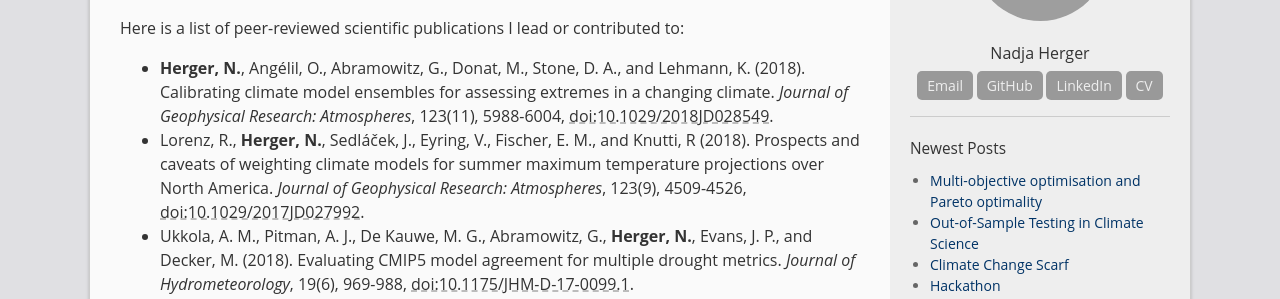
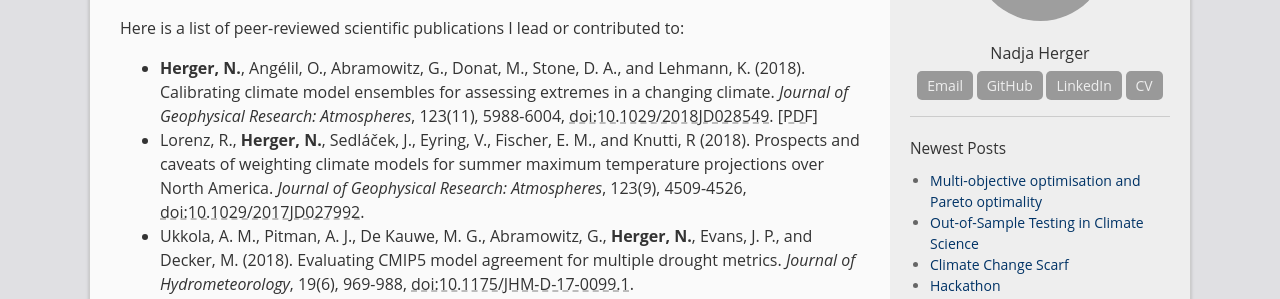
Before and after one commit to oliverangelil/oliverangelil.github.io, a Jekyll site: the page built from publications.md, in a window 1280 px wide. Shown: the part 236-535 px from the top of the page. Built offline with Jekyll 4.4.1, drawn with Linux system fonts in a browser that asks for light colours; grey boxes are pictures that could not be loaded.

Commit message:
add JGR pdf

```diff
--- a/publications.md
+++ b/publications.md
@@ -7,7 +7,7 @@ nocomments: true
 
 Here is a list of peer-reviewed scientific publications I lead or contributed to:
 
-* **Herger, N.**, Angélil, O., Abramowitz, G., Donat, M., Stone, D. A., and Lehmann, K. (2018). Calibrating climate model ensembles for assessing extremes in a changing climate. *Journal of Geophysical Research: Atmospheres*, 123(11), 5988-6004, [doi:10.1029/2018JD028549](https://agupubs.onlinelibrary.wiley.com/doi/abs/10.1029/2018JD028549).
+* **Herger, N.**, Angélil, O., Abramowitz, G., Donat, M., Stone, D. A., and Lehmann, K. (2018). Calibrating climate model ensembles for assessing extremes in a changing climate. *Journal of Geophysical Research: Atmospheres*, 123(11), 5988-6004, [doi:10.1029/2018JD028549](https://agupubs.onlinelibrary.wiley.com/doi/abs/10.1029/2018JD028549). [[PDF]](https://github.com/nherger/nherger.github.io/blob/master/documents/HergerJGR2018.pdf)
 * Lorenz, R., **Herger, N.**, Sedláček, J., Eyring, V., Fischer, E. M., and Knutti, R (2018). Prospects and caveats of weighting climate models for summer maximum temperature projections over North America. *Journal of Geophysical Research: Atmospheres*, 123(9), 4509-4526, [doi:10.1029/2017JD027992](https://agupubs.onlinelibrary.wiley.com/doi/10.1029/2017JD027992).
 * Ukkola, A. M., Pitman, A. J., De Kauwe, M. G., Abramowitz, G., **Herger, N.**, Evans, J. P., and Decker, M. (2018). Evaluating CMIP5 model agreement for multiple drought metrics. *Journal of Hydrometeorology*, 19(6), 969-988, [doi:10.1175/JHM-D-17-0099.1](https://journals.ametsoc.org/doi/abs/10.1175/JHM-D-17-0099.1).
 * **Herger, N.**, Abramowitz, G., Knutti, R., Angélil, O., Lehmann, K., and Sanderson, B. M. (2018). Selecting a climate model subset to optimise key ensemble properties. *Earth System Dynamics*, 9(1), 135-151, [doi:10.5194/esd-9-135-2018](https://www.earth-syst-dynam.net/9/135/2018/). [[PDF]](https://github.com/nherger/nherger.github.io/blob/master/documents/HergerESD2018.pdf)
```
